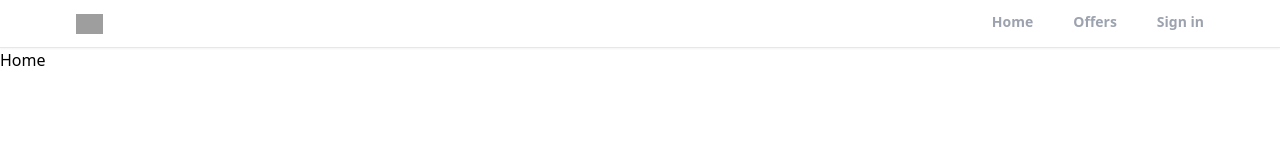
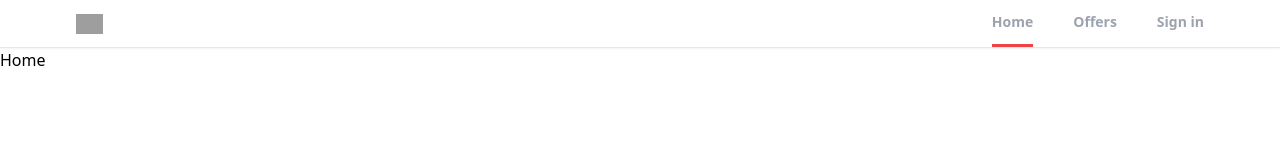
Before and after one commit to Kumilachew-g/real-state, a React (Create React App) app: page / in a window 1280 px wide. Shown: the top 160 px of the page. Built offline with nearby package versions, Linux system fonts and the light colour scheme; grey boxes are pictures that could not be loaded; the HTML template or start-up script is replaced by a standard one.

Commit message:
Fix styling errors

```diff
--- a/src/components/Header.jsx
+++ b/src/components/Header.jsx
@@ -22,21 +22,21 @@
         <div>
           <ul className='flex space-x-10'>
             <li
-              className={`cursor-pointer py-3 text-sm font-semibold text-gray-400 border-b-[3px] border-b-transparent
+              className={`cursor-pointer py-3 text-sm font-semibold text-gray-400 border-b-[3px] border-transparent
               ${pathCheckRoute('/') && 'text-black border-b-red-500'}`}
               onClick={() => navigate('/')}
             >
               Home
             </li>
             <li
-              className={`cursor-pointer py-3 text-sm font-semibold text-gray-400 border-b-[3px] border-b-transparent
+              className={`cursor-pointer py-3 text-sm font-semibold text-gray-400 border-b-[3px] border-transparent
               ${pathCheckRoute('/offers') && 'text-black border-b-red-500'}`}
               onClick={() => navigate('/offers')}
             >
               Offers
             </li>
             <li
-              className={`cursor-pointer py-3 text-sm font-semibold text-gray-400 border-b-[3px] border-b-transparent
+              className={`cursor-pointer py-3 text-sm font-semibold text-gray-400 border-b-[3px] border-transparent
               ${pathCheckRoute('/sign-in') && 'text-black border-b-red-500'}`}
               onClick={() => navigate('/sign-in')}
             >
```
